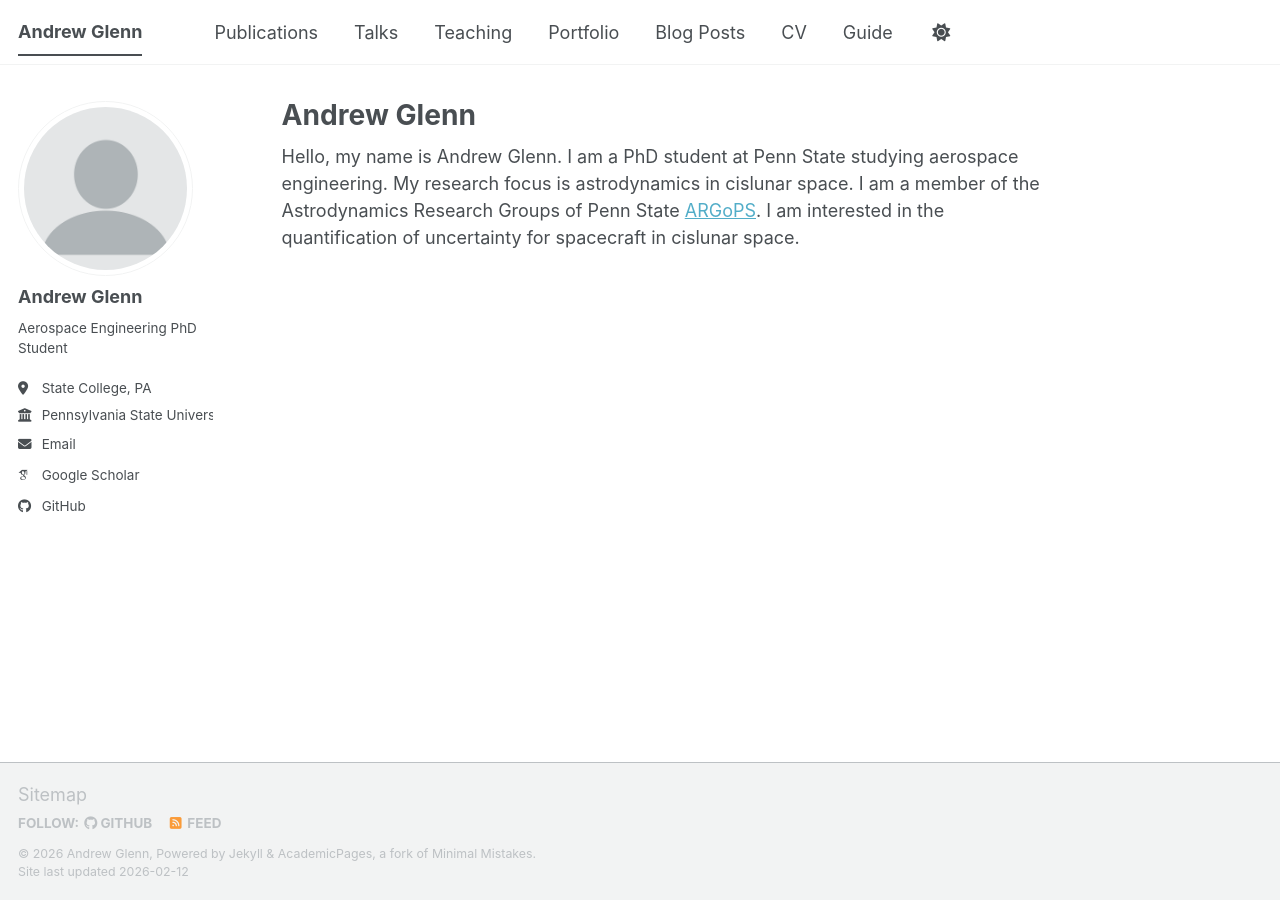
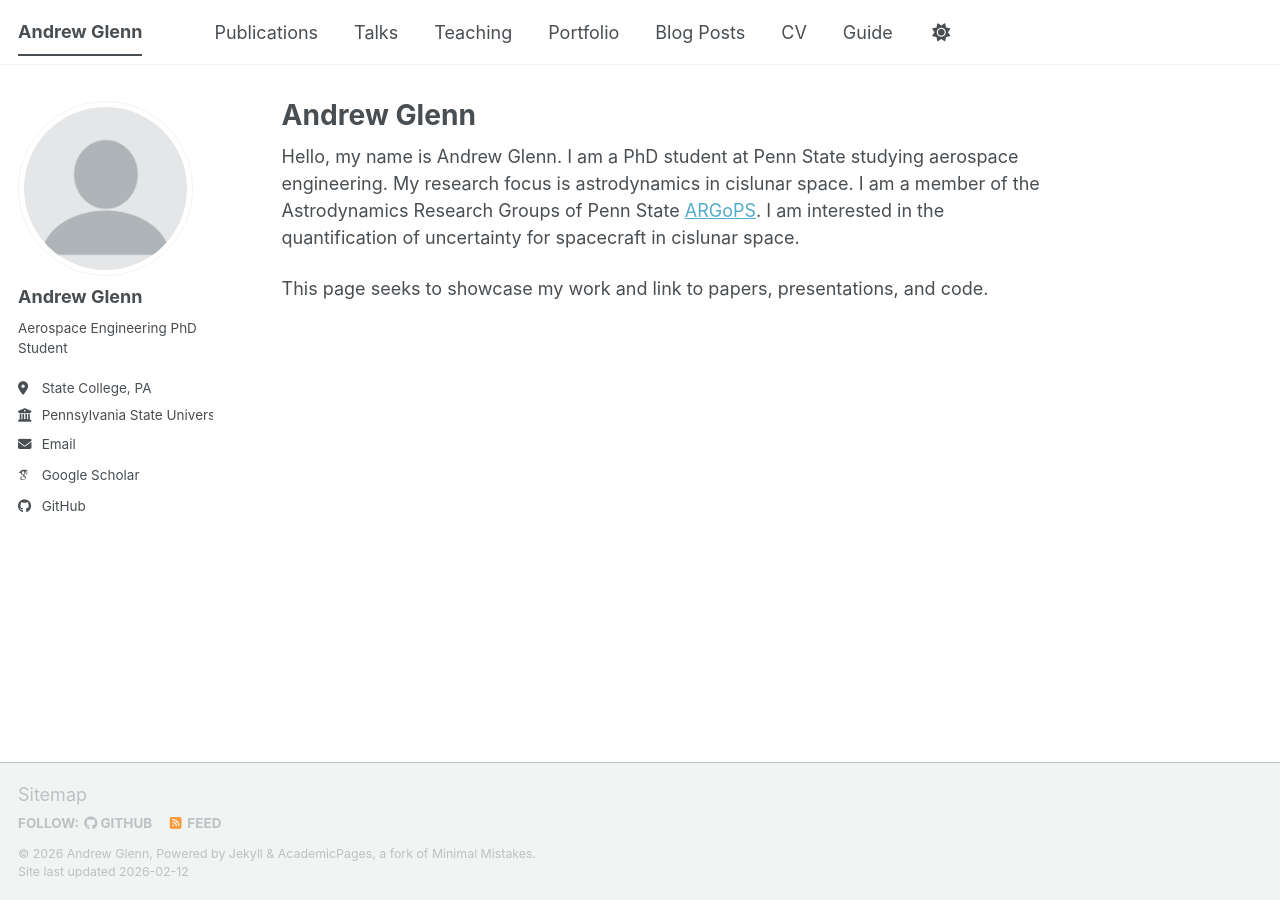
Before and after one commit to AGlenn357/AGlenn357.github.io, a Jekyll site: the page built from _pages/about.md, in a window 1280 px wide. Built offline with Jekyll 4.4.1, drawn with Linux system fonts in a browser that asks for light colours; some web fonts are replaced; a script bundle is joined from its source files by our own code; library files that are not in the unit come from our copies.

Commit message:
adding goals
Added a new section to introduce the purpose of the page.

```diff
--- a/_pages/about.md
+++ b/_pages/about.md
@@ -8,3 +8,5 @@ redirect_from:
 ---
 
 Hello, my name is Andrew Glenn. I am a PhD student at Penn State studying aerospace engineering. My research focus is astrodynamics in cislunar space. I am a member of the Astrodynamics Research Groups of Penn State [ARGoPS](https://argops.psu.edu/). I am interested in the quantification of uncertainty for spacecraft in cislunar space.
+
+This page seeks to showcase my work and link to papers, presentations, and code.
```
